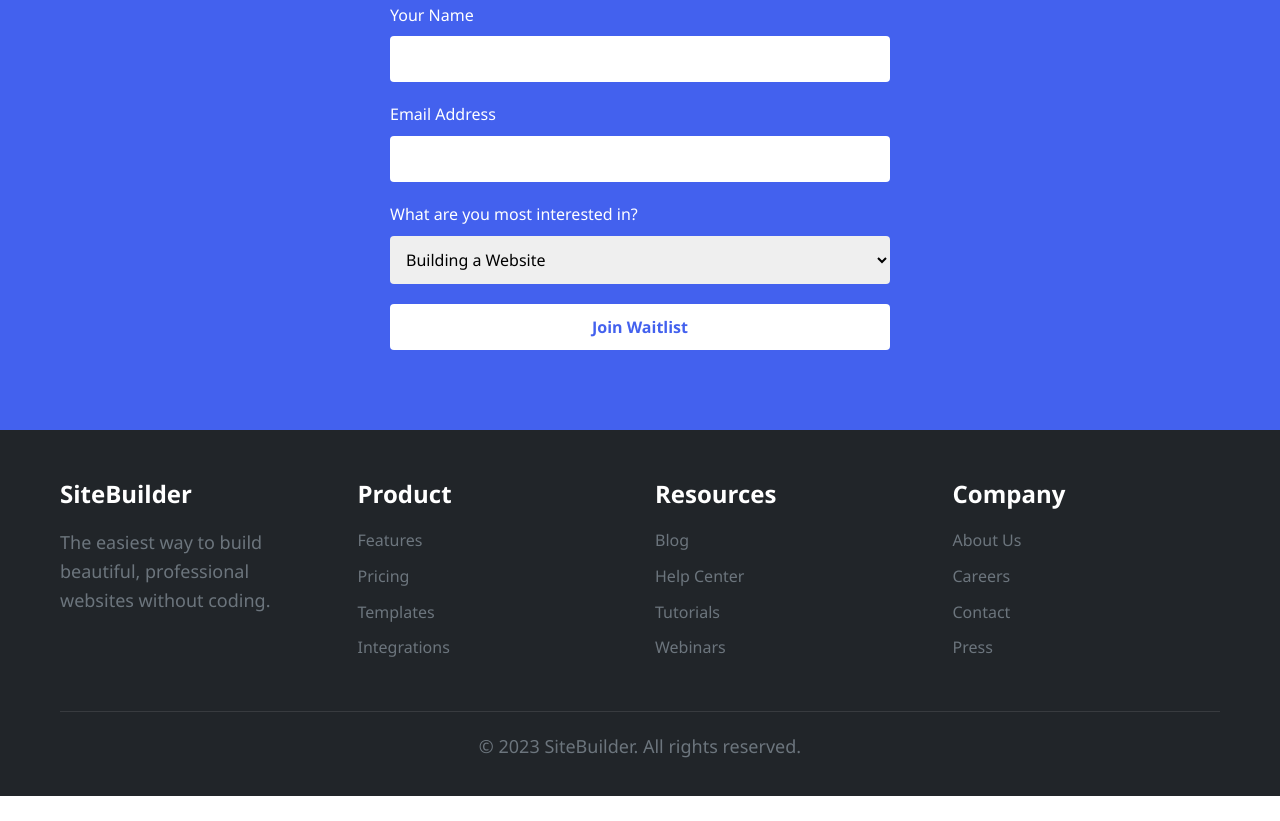
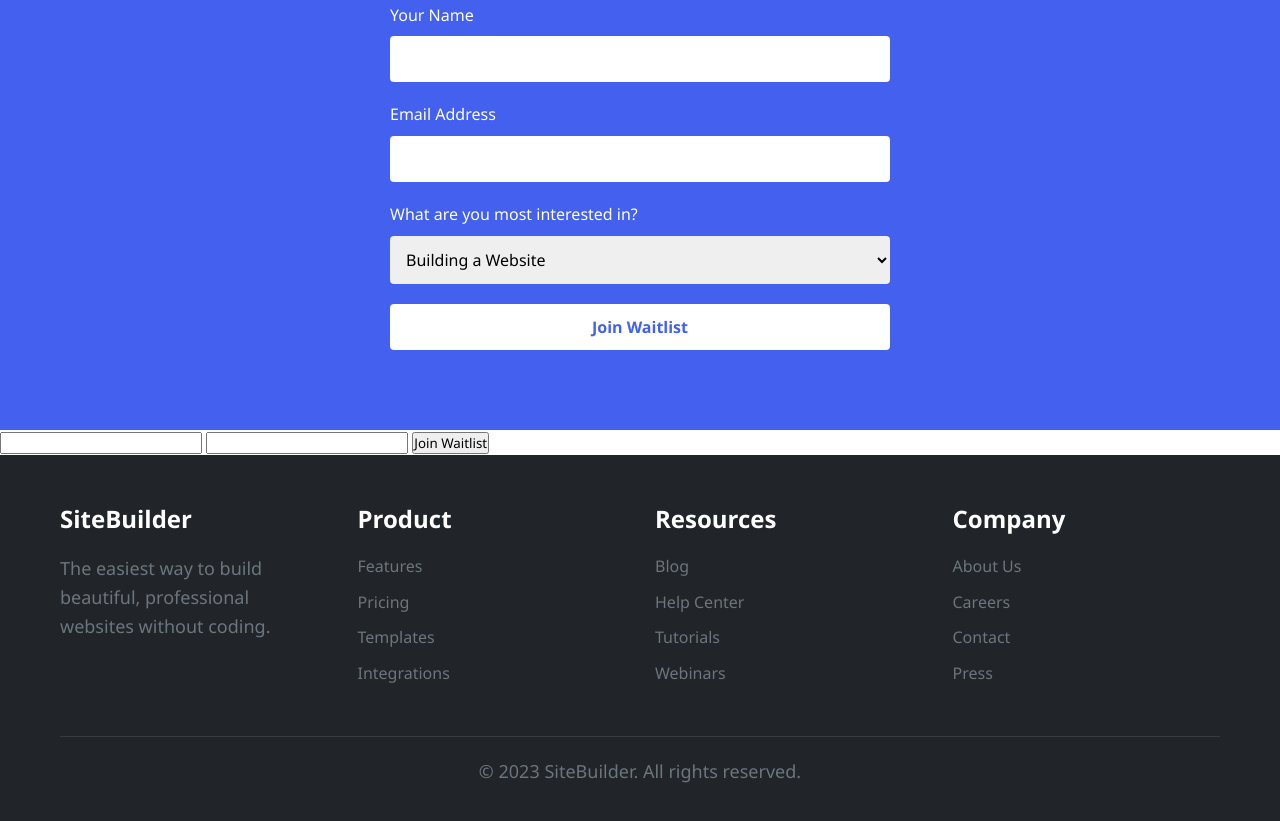
Before and after one commit to Matig-matig87/Website_R, a plain HTML site: page index.html in a window 1280 px wide. Shown: the part 3372-4193 px from the top of the page. Before the commit the page ends 4168 px from the top, so only its background shows below. Drawn offline with Linux system fonts and the light colour scheme.

Commit message:
Update index.html

```diff
--- a/index.html
+++ b/index.html
@@ -542,6 +542,11 @@
             </div>
         </div>
     </section>
+    <form action="https://formspree.io/f/xkgbnegb" method="POST">
+          <input type="text" name="name" required>
+          <input type="email" name="email" required>
+          <button type="submit">Join Waitlist</button>
+    </form>
 
     <!-- Waitlist Modal -->
     <div class="modal" id="waitlist-modal">
```
